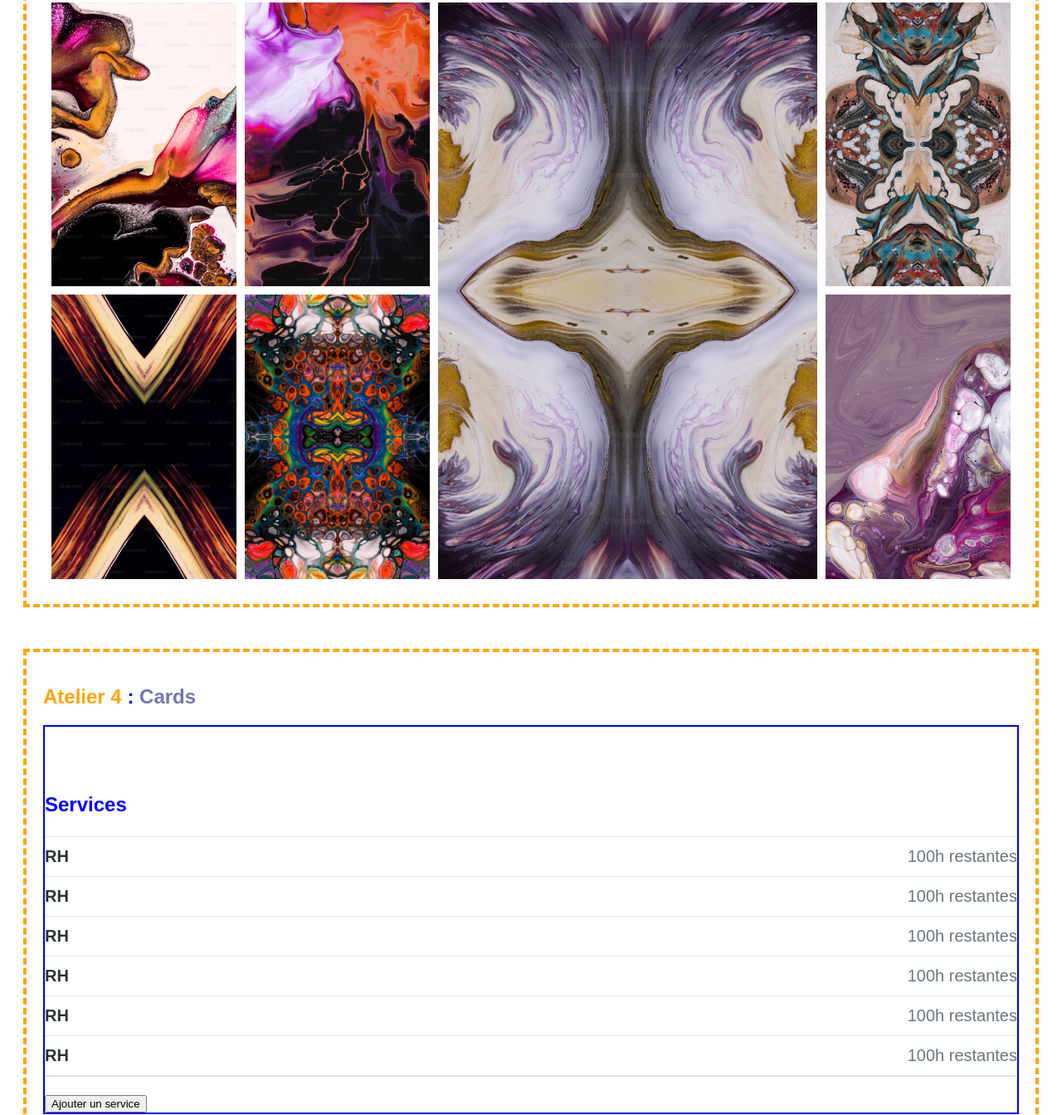
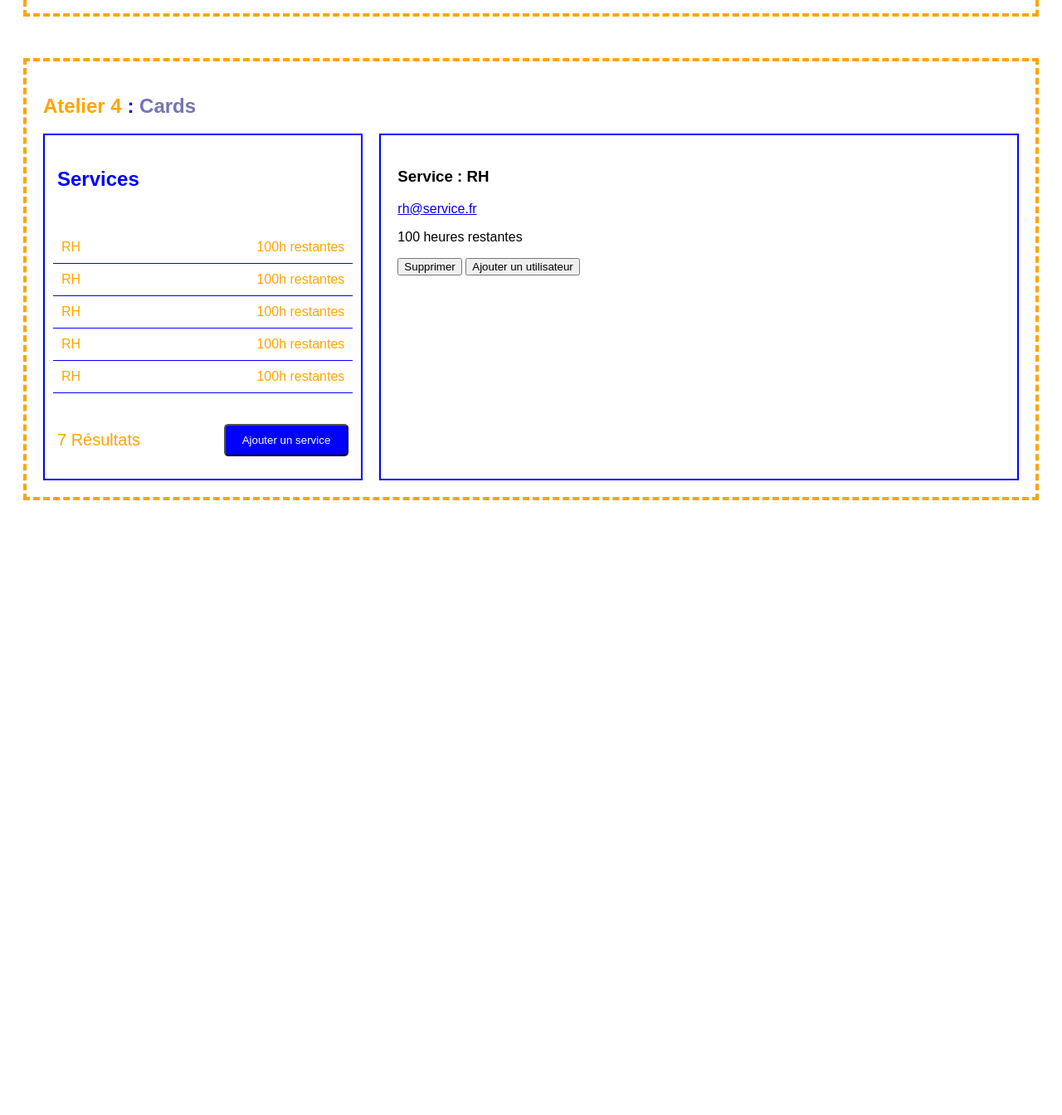
Before and after one commit to moonspark78/S1_projet4_Flex-ou-Grid, a plain HTML site: page index.html in a window 1280 px wide. Shown: the part 2189-3533 px from the top of the page at 83% size. After the commit the page ends 2870 px from the top, so only its background shows below. Drawn offline with Linux system fonts and the light colour scheme.

Commit message:
📈 working on the section 3   📈

```diff
--- a/index.html
+++ b/index.html
@@ -24,11 +24,15 @@
         </nav>
         <div class="justification">
           <p class="choice"><span class="blue">Le choix :</span> Flexbox</p>
-            <p class="jus">Justification : J'ai choisi Flexbox car il est plus adapté pour aligner les éléments d'une barre de navigation en une seule ligne,
-            en répartissant facilement l'espace entre le logo et les liens. Grid est plus utile pour des mises en page complexes en deux dimensions, ce qui n'est pas nécessaire ici.</p>
+          <p class="jus">
+            Justification : J'ai choisi Flexbox car il est plus adapté pour
+            aligner les éléments d'une barre de navigation en une seule ligne,
+            en répartissant facilement l'espace entre le logo et les liens. Grid
+            est plus utile pour des mises en page complexes en deux dimensions,
+            ce qui n'est pas nécessaire ici.
+          </p>
         </div>
       </section>
-
 
       <section class="section">
         <!-- Atelier 2 : votre code ici -->
@@ -38,32 +42,44 @@
         </h1>
         <div class="cards">
           <div class="card">
-                <img src="./renard.jpg" alt="renard"/>
-                <p class="tex">Lorem ipsum dolor sit amet consectetur. <strong class="st">In volutpat</strong> magna lectus mauris.</p>
+            <img src="./renard.jpg" alt="renard" />
+            <p class="tex">
+              Lorem ipsum dolor sit amet consectetur.
+              <strong class="st">In volutpat</strong> magna lectus mauris.
+            </p>
             <div class="bas">
               <h3>Le renard</h3>
               <span>+</span>
             </div>
           </div>
           <div class="card">
-                <img src="./ours.png" alt="ours"/>
-                <p class="tex">Lorem ipsum dolor sit amet consectetur. <strong class="st">In volutpat</strong> magna lectus mauris.</p>
+            <img src="./ours.png" alt="ours" />
+            <p class="tex">
+              Lorem ipsum dolor sit amet consectetur.
+              <strong class="st">In volutpat</strong> magna lectus mauris.
+            </p>
             <div class="bas">
               <h3>Le renard</h3>
               <span>+</span>
             </div>
           </div>
           <div class="card">
-                <img src="./renard.jpg" alt="renard"/>
-                <p class="tex">Lorem ipsum dolor sit amet consectetur. <strong class="st">In volutpat</strong> magna lectus mauris.</p>
+            <img src="./renard.jpg" alt="renard" />
+            <p class="tex">
+              Lorem ipsum dolor sit amet consectetur.
+              <strong class="st">In volutpat</strong> magna lectus mauris.
+            </p>
             <div class="bas">
               <h3>Le renard</h3>
               <span>+</span>
             </div>
           </div>
           <div class="card">
-                <img src="./lion.png" alt="lion"/>
-                <p class="tex">Lorem ipsum dolor sit amet consectetur. <strong class="st">In volutpat</strong> magna lectus mauris.</p>
+            <img src="./lion.png" alt="lion" />
+            <p class="tex">
+              Lorem ipsum dolor sit amet consectetur.
+              <strong class="st">In volutpat</strong> magna lectus mauris.
+            </p>
             <div class="bas">
               <h3>Le renard</h3>
               <span>+</span>
@@ -80,62 +96,69 @@
         </h1>
 
         <div class="gallery">
-            <img src="image1.png" class="item item1" alt="Gallery image 1">
-            <img src="image2.png" class="item item2" alt="Gallery image 1">
-            <img src="image3.png" class="item item3" alt="Gallery image 1">
-            <img src="image4.png" class="item item4" alt="Gallery image 1">
-            <img src="image5.png" class="item item5" alt="Gallery image 1">
-            <img src="image6.png" class="item item6" alt="Gallery image 1">
-            <img src="image7.png" class="item item7" alt="Gallery image 1">
-            <img src="image8.png" class="item item8" alt="Gallery image 1">
-            <img src="image9.png" class="item item9" alt="Gallery image 1">
-            <img src="image10.png" class="item item10" alt="Gallery image 1">
-            <img src="image11.png" class="item item11" alt="Gallery image 1">
-            <img src="image12.png" class="item item12" alt="Gallery image 1">
-            <img src="image13.png" class="item item13" alt="Gallery image 1">
-            <img src="image14.png" class="item item14" alt="Gallery image 1">
-            <img src="image15.png" class="item item15" alt="Gallery image 1">
+          <img src="image1.png" class="item item1" alt="Gallery image 1" />
+          <img src="image2.png" class="item item2" alt="Gallery image 1" />
+          <img src="image3.png" class="item item3" alt="Gallery image 1" />
+          <img src="image4.png" class="item item4" alt="Gallery image 1" />
+          <img src="image5.png" class="item item5" alt="Gallery image 1" />
+          <img src="image6.png" class="item item6" alt="Gallery image 1" />
+          <img src="image7.png" class="item item7" alt="Gallery image 1" />
+          <img src="image8.png" class="item item8" alt="Gallery image 1" />
+          <img src="image9.png" class="item item9" alt="Gallery image 1" />
+          <img src="image10.png" class="item item10" alt="Gallery image 1" />
+          <img src="image11.png" class="item item11" alt="Gallery image 1" />
+          <img src="image12.png" class="item item12" alt="Gallery image 1" />
+          <img src="image13.png" class="item item13" alt="Gallery image 1" />
+          <img src="image14.png" class="item item14" alt="Gallery image 1" />
+          <img src="image15.png" class="item item15" alt="Gallery image 1" />
         </div>
       </section>
-
 
       <section class="section">
         <h1>
           <span class="orange">Atelier 4</span> :
           <span class="blue">Cards</span>
         </h1>
-
+        <div class="containerr">
           <div class="services">
             <h3>Services</h3>
-            <div class="services-list">
-                <p>
-                    <span class="service-name">RH</span>
-                    <span class="service-hours">100h restantes</span>
-                </p>
-                <p>
-                    <span class="service-name">RH</span>
-                    <span class="service-hours">100h restantes</span>
-                </p>
-                <p>
-                    <span class="service-name">RH</span>
-                    <span class="service-hours">100h restantes</span>
-                </p>
-                <p>
-                    <span class="service-name">RH</span>
-                    <span class="service-hours">100h restantes</span>
-                </p>
-                <p>
-                    <span class="service-name">RH</span>
-                    <span class="service-hours">100h restantes</span>
-                </p>
-                <p>
-                    <span class="service-name">RH</span>
-                    <span class="service-hours">100h restantes</span>
-                </p>
+            <ul>
+              <li class="selected">
+                  <span>RH</span>
+                  <span>100h restantes</span>
+              </li class="selected">
+              <li class="selected">
+                  <span>RH</span>
+                  <span>100h restantes</span>
+              </li>
+              <li class="selected">
+                  <span>RH</span>
+                  <span>100h restantes</span>
+              </li>
+              <li class="selected">
+                  <span>RH</span>
+                  <span>100h restantes</span>
+              </li>
+              <li class="selected">
+                  <span>RH</span>
+                  <span>100h restantes</span>
+              </li>
+          </ul>
+
+          <div class="foo">
+            <p>7 Résultats</p>
+            <button class="addser">Ajouter un service</button>
           </div>
-            <div class="foot">
-                <h5></h5>
-                <button>Ajouter un service</button>
+          </div>
+          <div class="details">
+            <h3>Service : RH</h3>
+            <p><a href="mailto:rh@service.fr">rh@service.fr</a></p>
+            <p>100 heures restantes</p>
+
+            <div class="buttons">
+                <button class="btn delete">Supprimer</button>
+                <button class="btn add">Ajouter un utilisateur</button>
+            </div>
         </div>
         </div>
       </section>
--- a/style.css
+++ b/style.css
@@ -72,7 +72,7 @@
     font-size: 18px;
 }
 
-/* --------------------------------- */
+/* --------------Atelier 2------------------- */
 
 
 .cards {
@@ -126,13 +126,13 @@
     font-size: 25px;
 }
 
-/* ------------------------------------- */
+/* ---------------Atelier 3---------------------- */
 
 
 .gallery{
     display: grid;
     grid-template-columns: repeat(5, 1fr);
-    grid-auto-rows: 0.5fr;
+    grid-template-rows: repeat(4, 250px);
     gap: 10px;
     padding: 10px;
 }
@@ -160,42 +160,57 @@
 }
 
 
-/* ---------------------------------------- */
+/* ------------------Atelier 4 ---------------------- */
 
+.containerr{
+    display: grid;
+    grid-template-columns: 1fr 2fr;
+    gap: 20px;
+}
 .services{
     border: solid 2px blue;
 }
 
 .services h3{
     color: blue;
+    padding: 15px;
     font-size: 24px;
-    margin-top: 80px;
+}
+.services ul {
+    list-style: none;
+    padding: 10px;
+    margin: 0;
+}
+.services li {
+    padding: 10px;
+    border-bottom: solid 1px blue;
+    color: orange;
+}
+.selected{
+    display: flex;
+    justify-content: space-between;
+}
+
+.foo{
+    display: flex;
+    justify-content: space-between;
+    align-items: center;
+    padding: 15px;
+}
+
+.foo p{
+    color: orange;
+    font-size: 20px;
+}
+.addser{
+    background-color: blue;
+    color: white;
+    padding: 10px 20px;
+    border-radius: 5px;
 }
 
 
-.services-list {
-    border-top: 1px solid #dee2e6;
-    border-bottom: 1px solid #dee2e6;
-    margin: 20px 0;
+.details{
+    border: solid 2px blue;
+    padding: 20px;
 }
-
-.services-list p {
-    display: flex;
-    justify-content: space-between;
-    align-items: center;
-    padding: 12px 0;
-    margin: 0;
-    border-bottom: 1px solid #dee2e6;
-}
-
-
-.service-name {
-    font-weight: bold;
-    color: #2d3436;
-    font-size: 20px;
-}
-
-.service-hours {
-    color: #6c757d;
-    font-size: 20px;
-}
```
Lines whose indentation alone changed are shown as unchanged.
